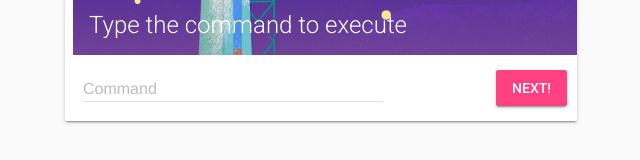
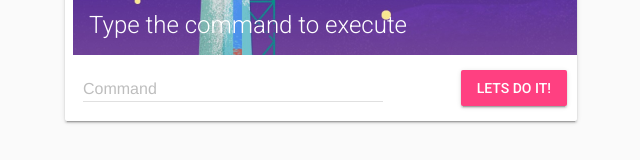
Before and after one commit to karuvally/project_green, a plain HTML site: page html/execute.html in a window 1280 px wide. Shown: the part 402-562 px from the top of the page, without its empty margins (319-959 px from the left). Drawn offline with nearby package versions, Linux system fonts and the light colour scheme.

Commit message:
updated execute.html

```diff
--- a/html/execute.html
+++ b/html/execute.html
@@ -29,7 +29,7 @@
             <input class="mdl-textfield__input" type="text" id="command" name="command">
             <label class="mdl-textfield__label" for="command">Command</label>
           </div>
-          <button class="mdl-button mdl-js-button mdl-button--raised mdl-js-ripple-effect mdl-button--accent command_button" type="submit">Next!</button>
+          <button class="mdl-button mdl-js-button mdl-button--raised mdl-js-ripple-effect mdl-button--accent command_button" type="submit">Lets Do it!</button>
         </form>
       </div>
     </div>
```
